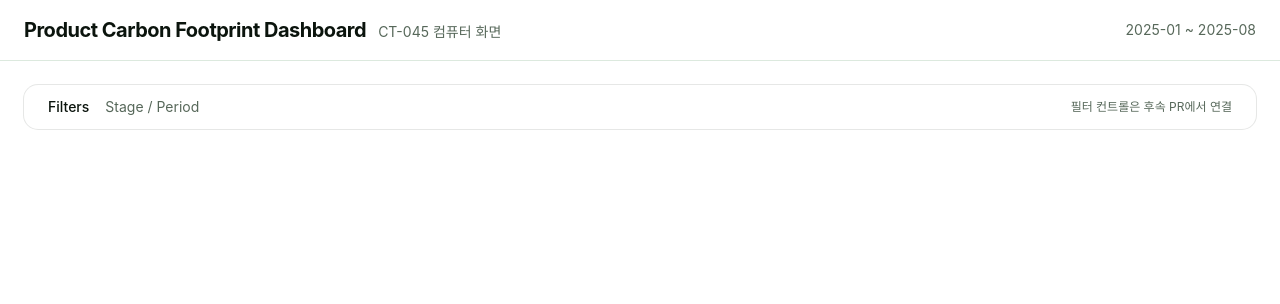
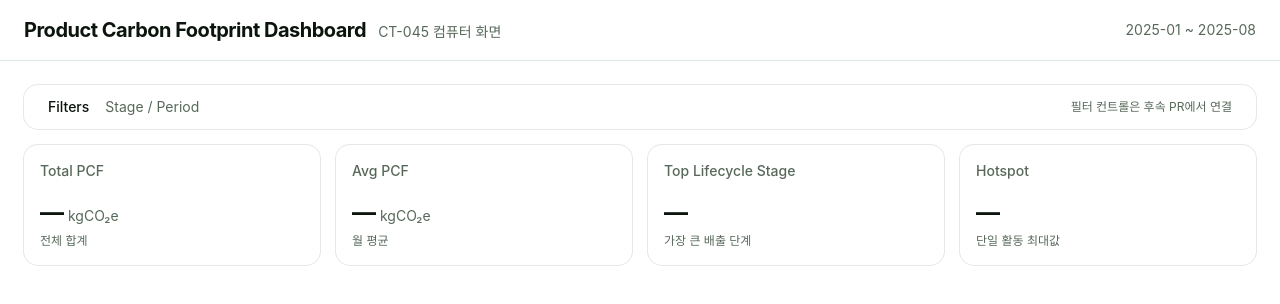
Before and after one commit to agrade1/hanaloop_assignment, a Next.js app: page / in a window 1280 px wide. Shown: the top 304 px of the page. Built offline with nearby package versions, Linux system fonts and the light colour scheme; a web font is replaced by a local one.

Commit message:
feat(dashboard): KPI 카드 4개 추가
- KpiCard 컴포넌트 (label / value / unit / hint props)
- 4개 슬롯 배치: Total PCF / Avg PCF (월 평균) / Top Lifecycle Stage / Hotspot
- 값은 모두 placeholder("—"). 실제 계산 결과는 후속 PR에서 연결

Refs #7

```diff
--- a/src/app/page.tsx
+++ b/src/app/page.tsx
@@ -1,5 +1,6 @@
 import { FiltersBar } from "@/components/dashboard/FiltersBar";
 import { HeaderBar } from "@/components/dashboard/HeaderBar";
+import { KpiCard } from "@/components/dashboard/KpiCard";
 
 export default function DashboardPage() {
   return (
@@ -10,6 +11,33 @@ export default function DashboardPage() {
           <div className="col-span-12">
             <FiltersBar />
           </div>
+
+          <div className="col-span-12 sm:col-span-6 lg:col-span-3">
+            <KpiCard
+              label="Total PCF"
+              value="—"
+              unit="kgCO₂e"
+              hint="전체 합계"
+            />
+          </div>
+          <div className="col-span-12 sm:col-span-6 lg:col-span-3">
+            <KpiCard
+              label="Avg PCF"
+              value="—"
+              unit="kgCO₂e"
+              hint="월 평균"
+            />
+          </div>
+          <div className="col-span-12 sm:col-span-6 lg:col-span-3">
+            <KpiCard
+              label="Top Lifecycle Stage"
+              value="—"
+              hint="가장 큰 배출 단계"
+            />
+          </div>
+          <div className="col-span-12 sm:col-span-6 lg:col-span-3">
+            <KpiCard label="Hotspot" value="—" hint="단일 활동 최대값" />
+          </div>
         </div>
       </main>
     </div>
--- /dev/null
+++ b/src/components/dashboard/KpiCard.tsx
@@ -0,0 +1,29 @@
+import { Card, CardContent, CardHeader, CardTitle } from "@/components/ui/card";
+
+type KpiCardProps = {
+  label: string;
+  value: string;
+  unit?: string;
+  hint?: string;
+};
+
+export function KpiCard({ label, value, unit, hint }: KpiCardProps) {
+  return (
+    <Card>
+      <CardHeader>
+        <CardTitle className="text-sm font-medium text-muted-foreground">
+          {label}
+        </CardTitle>
+      </CardHeader>
+      <CardContent>
+        <div className="flex items-baseline gap-1">
+          <span className="text-2xl font-bold text-foreground">{value}</span>
+          {unit && (
+            <span className="text-sm text-muted-foreground">{unit}</span>
+          )}
+        </div>
+        {hint && <p className="mt-1 text-xs text-muted-foreground">{hint}</p>}
+      </CardContent>
+    </Card>
+  );
+}
```
